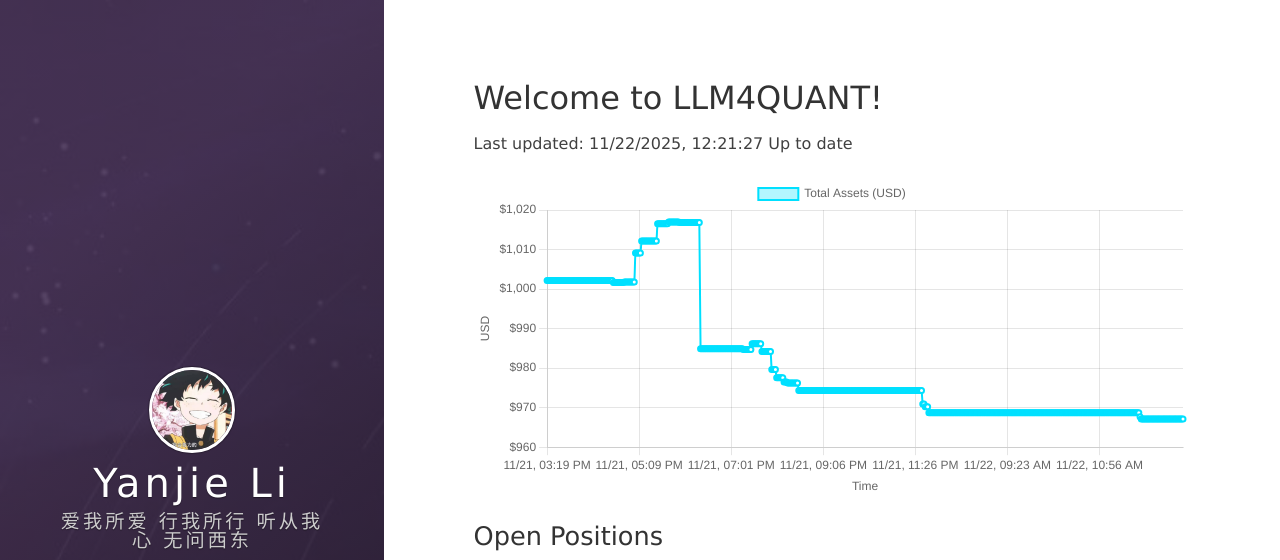
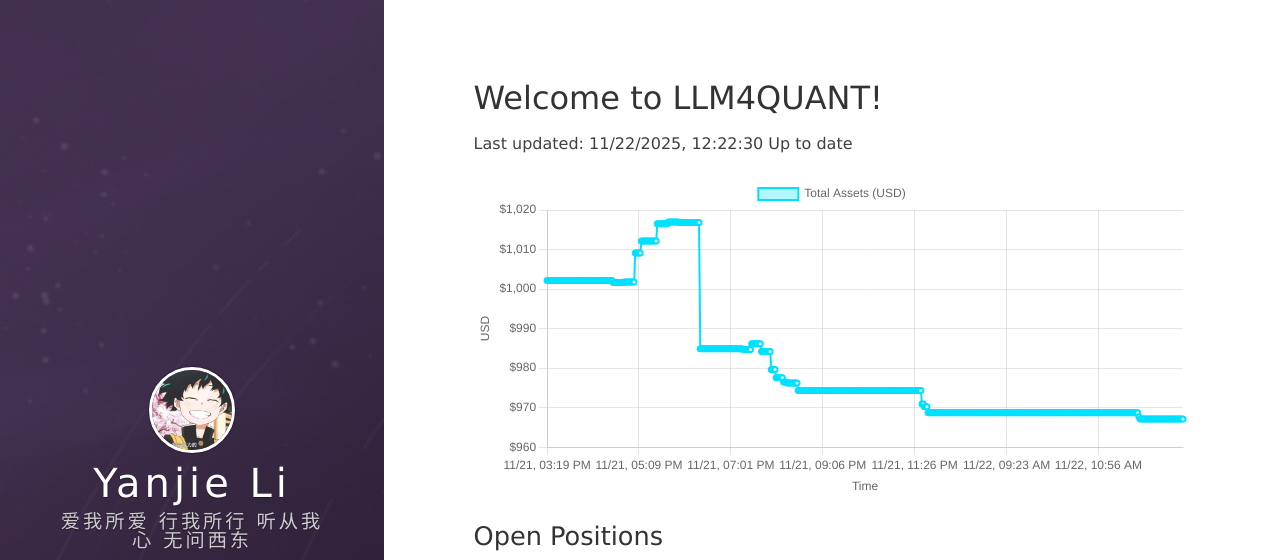
Before and after one commit to leeyegy/leeyegy.github.io, a Jekyll site: the page built from live-trading.html, in a window 1280 px wide and 1188 px high. Shown: the top 560 px of the window. Built offline with Jekyll 4.4.1, drawn with Linux system fonts in a browser that asks for light colours; nearby versions of some CDN libraries.

Commit message:
AccountMonitor: update balance history 2025-11-22T20:22:30+08:00

```diff
--- a/assets/data/binance/balance-history.json
+++ b/assets/data/binance/balance-history.json
@@ -1,5 +1,5 @@
 {
-  "generatedAt": "2025-11-22T20:21:27+08:00",
+  "generatedAt": "2025-11-22T20:22:30+08:00",
   "asset": "total_usd_value",
   "history": [
     {
@@ -2076,6 +2076,10 @@
     },
     {
       "timestamp": "2025-11-22T20:21:27+08:00",
+      "totalUsd": 967.14645393
+    },
+    {
+      "timestamp": "2025-11-22T20:22:30+08:00",
       "totalUsd": 967.14645393
     }
   ]
```
